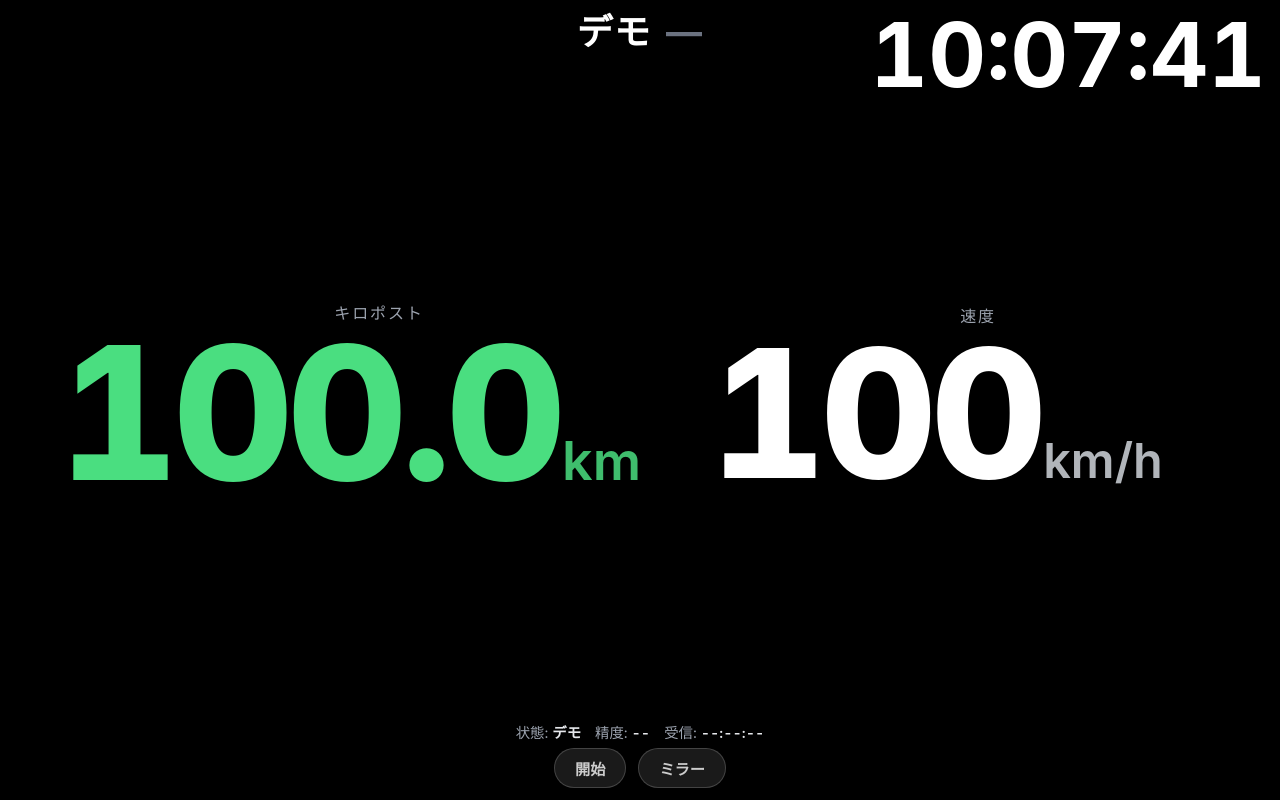
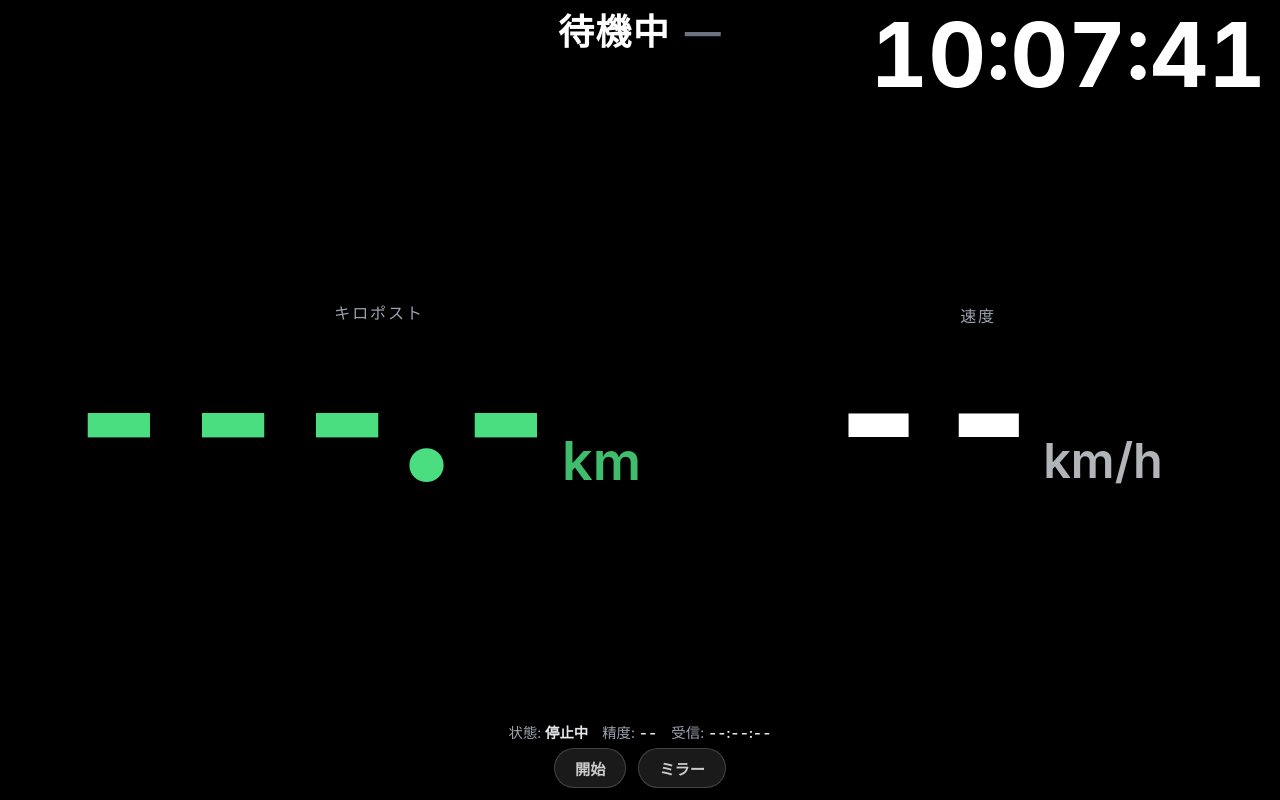
Before and after one commit to ophiuchus-hg/kp-hud, a plain HTML site: page index.html in a window 1280 px wide. Drawn offline with Linux system fonts and the light colour scheme.

Commit message:
デモ走行を削除

```diff
--- a/index.html
+++ b/index.html
@@ -778,7 +778,6 @@ const ROUTES = [{"name": "長野道", "points": [[36.0521, 138.04279, 0.0], [36.
 
   function startWatching() {
     if (isWatching) return;
-    stopDemo();
 
     if (!('geolocation' in navigator)) {
       alertBannerEl.className = 'alert-banner error';
@@ -845,39 +844,6 @@ const ROUTES = [{"name": "長野道", "points": [[36.0521, 138.04279, 0.0], [36.
     statusTimeEl.innerHTML = '受信: <strong>--:--:--</strong>';
   }
 
-  // Demo: on page load, count KP down from 120.0 and speed from 120 km/h to 0 over 30 s.
-  // Pressing 開始 stops the demo and switches to live GPS.
-  let demoTimerId = null;
-
-  function stopDemo() {
-    if (demoTimerId !== null) {
-      clearInterval(demoTimerId);
-      demoTimerId = null;
-    }
-  }
-
-  function startDemo() {
-    stopDemo();
-    const DURATION_MS = 30000;
-    const startTs = performance.now();
-    routeNameEl.textContent = 'デモ';
-    updateDirectionDisplay(0);
-    setStatus('デモ', '');
-    kpValueEl.textContent = formatKp(120);
-    speedValueEl.textContent = '120';
-    demoTimerId = setInterval(() => {
-      const remain = 1 - clamp((performance.now() - startTs) / DURATION_MS, 0, 1);
-      kpValueEl.textContent = formatKp(120 * remain);
-      speedValueEl.textContent = String(Math.round(120 * remain));
-      if (remain <= 0) {
-        stopDemo();
-        kpValueEl.textContent = formatKp(0);
-        speedValueEl.textContent = '0';
-        setStatus('デモ終了', '');
-      }
-    }, 50);
-  }
-
   toggleBtn.addEventListener('click', () => {
     if (isWatching) {
       stopWatching();
@@ -903,8 +869,6 @@ const ROUTES = [{"name": "長野道", "points": [[36.0521, 138.04279, 0.0], [36.
   }
   updateClock();
   setInterval(updateClock, 1000);
-
-  startDemo();
 })();
 </script>
 </body>
```
